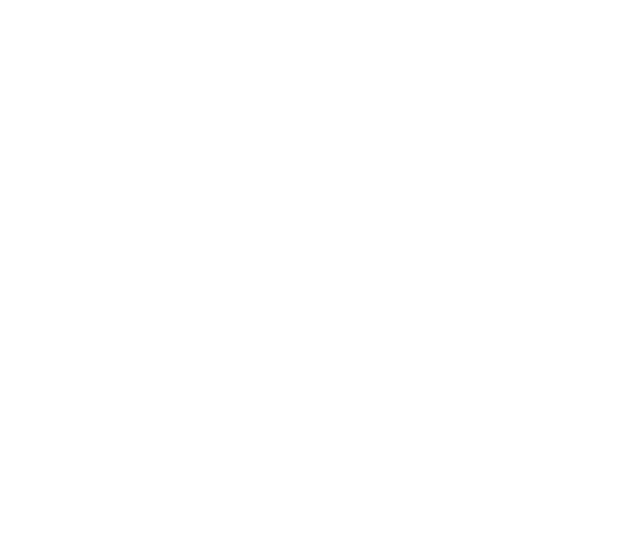
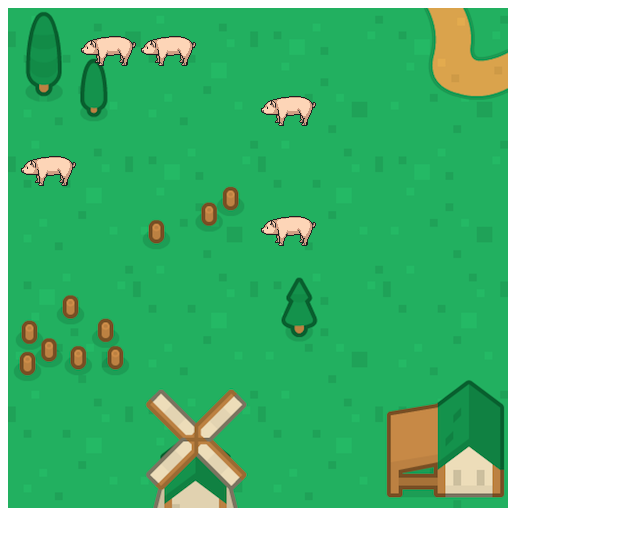
Before and after one commit to Cr0n4/PB, a plain HTML site: page villa/villa.html in a window 1280 px wide. Shown: the whole page, without its empty margins (0-640 px from the left). Drawn offline with Linux system fonts and the light colour scheme.

Commit message:
villa con cerdos y vacas

```diff
--- a/villa/platzi.js
+++ b/villa/platzi.js
@@ -0,0 +1,89 @@
+var vp = document.getElementById('villaplatzi');
+var papel = vp.getContext("2d");
+
+var fondo = {
+  url:"tile.png",
+  cargaOk: false
+}
+var vaca = {
+  url:"vaca.png",
+  cargaOk: false
+};
+var cerdo = {
+  url:"cerdo.png",
+  cargaOk: false
+}
+
+
+var cantidad = aleatorio(0, 10);
+var cantidadC = aleatorio(0, 5);
+
+fondo.imagen = new Image();
+fondo.imagen.src = fondo.url;
+fondo.imagen.addEventListener("load", cargarFondo);
+
+vaca.imagen = new Image();
+vaca.imagen.src = vaca.url;
+vaca.imagen.addEventListener("load", cargarVacas);
+
+cerdo.imagen = new Image();
+cerdo.imagen.src = cerdo.url;
+cerdo.imagen.addEventListener("load", cargarCerdos);
+
+function cargarFondo()
+{
+  fondo.cargaOk = true;
+  dibujar();
+}
+function cargarVacas()
+{
+  vaca.cargaOk = true;
+  dibujar();
+}
+function cargarCerdos()
+{
+  cerdo.cargaOk = true;
+  dibujar();
+}
+
+
+
+function dibujar()
+{
+  if (fondo.cargaOk)
+  {
+    papel.drawImage(fondo.imagen, 0, 0);
+  }
+  if (vaca.cargaOk)
+  {
+    console.log(cantidad);
+    for (var v=0; v < cantidad; v++)
+    {
+      var x = aleatorio(0,5);
+      var y = aleatorio(0,5);
+      var x = x * 60;
+      var y = y * 60;
+      papel.drawImage(vaca.imagen, x, y);
+    }
+  }
+  if (cerdo.cargaOk)
+  {
+    console.log(cantidadC);
+    for (var c=0; c < cantidadC; c++)
+    {
+      var x = aleatorio(0,5);
+      var y = aleatorio(0,5);
+      var x = x * 60;
+      var y = y * 60;
+      papel.drawImage(cerdo.imagen, x, y);
+    }
+  }
+}
+
+
+function aleatorio(min, maxi)
+{
+  var resultado;
+  resultado = Math.floor(Math.random() * (maxi - min + 1)) + min;
+  return resultado;
+}
```
Also changed, not shown: villa/villa.html (+1 -2 lines).
